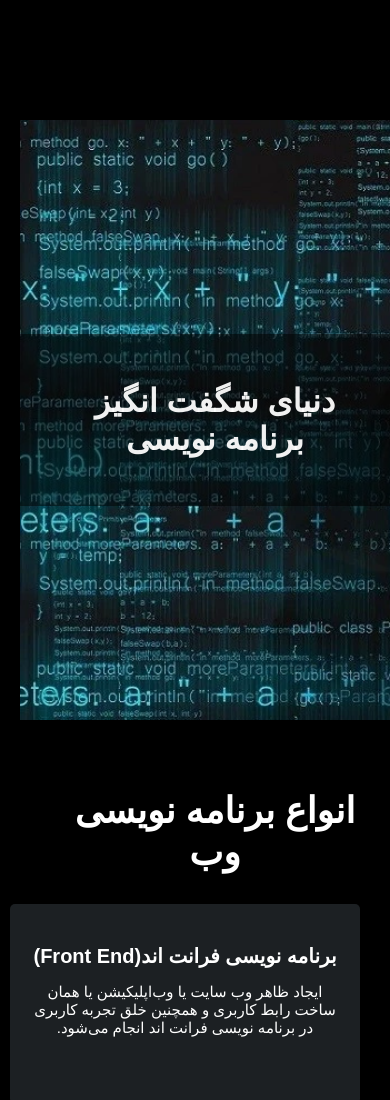
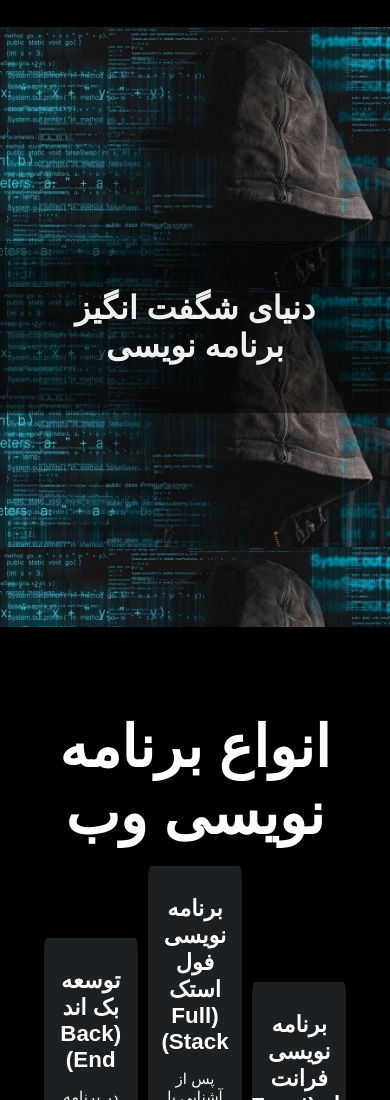
Before and after one commit to EXINESS/farhadi, a plain HTML site: page index.html in a window 390 px wide. Shown: the part 80-1180 px from the top of the page. Drawn offline with Linux system fonts and the light colour scheme.

Commit message:
responsive

```diff
--- a/style.css
+++ b/style.css
@@ -15,9 +15,9 @@ body {
     background-color: #000000;
     color: #f8f9fa;
     text-align: center;
-    padding: 30px;
+    padding: 5%;
     font: bold;
-    height: 200px;
+    /* height: 0%; */
 }
 
 #header ul {
@@ -28,37 +28,41 @@ body {
 }
 
 #ul-header1 {
-    right: -550px;
-    bottom: 70px;
+    position: absolute;
+    right: 50%;
+    bottom: 65%;
 }
 
 #ul-header2 {
-    right: -550px;
-    bottom: 50px;
+    position: absolute;
+    right: 50%;
+    bottom: 73%;
 }
 
 #ul-header3 {
-    right: -550px;
-    bottom: 30px;
+    position: absolute;
+    right: 50%;
+    bottom: 81%;
 }
 
 #header a {
     position: relative;
-    height: 50px;
-    width: 100px;
+    height: 50%;
+    width: 100%;
     right: -730px;
+    /* left: 100%; */
     bottom: 80px;
     background-color:rgba(44, 44, 44, 0.5);
     color: #ffffff;
     border: none;
-    border-radius: 5px;
+    border-radius: 5%;
     padding: 10px;
     text-decoration: none;
 }
 
 #banner {
     background-image: url('darkweb2.webp');
-    background-size: 1000px;
+    background-size: 100%;
     height: 600px;
     display: flex;
     justify-content: center;
@@ -85,31 +89,32 @@ img {
 
 #features {
     background-color: #000000;
-    padding: 40px;
+    padding: 10%;
     text-align: center;
     color: #ffffff;
 }
 
 #features h2 {
-    font-size: 36px;
-    margin-bottom: 20px;
+    font-size: 360%;
+    /* margin-top: 5%; */
+    margin-bottom: 5%;
 }
 
 
 .feature-box {
     display: inline-block;
-    width: 350px;
-    height: 200px;
-    padding: 20px;
-    margin: 10px;
-    border-radius: 5px;
+    width: 30%;
+    /* height: 20%; */
+    padding: 2%;
+    margin: 1%;
+    border-radius: 3%;
     background-color: #1c2023;
     color: #ffffff;
 }
 
 .feature-box h3 {
-    font-size: 20px;
-    margin-bottom: 10px;
+    font-size: 140%;
+    margin-bottom: 7%;
 }
 
 .feature-box p {
@@ -119,6 +124,6 @@ img {
 #footer {
     background-color: #000000;
     color: #fff;
-    padding: 20px;
+    padding: 5%;
     text-align: center;
 }
```
